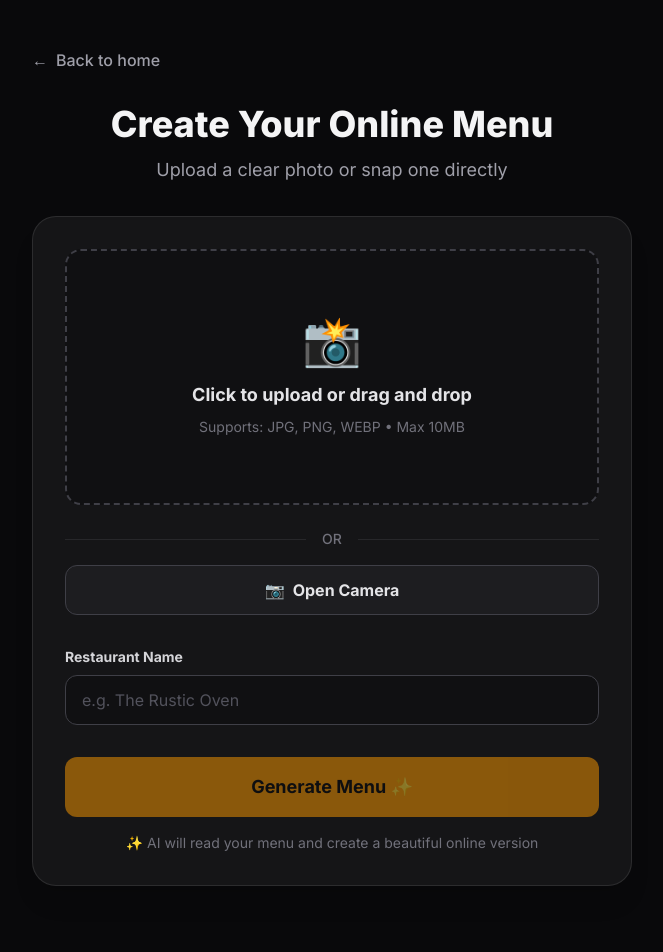
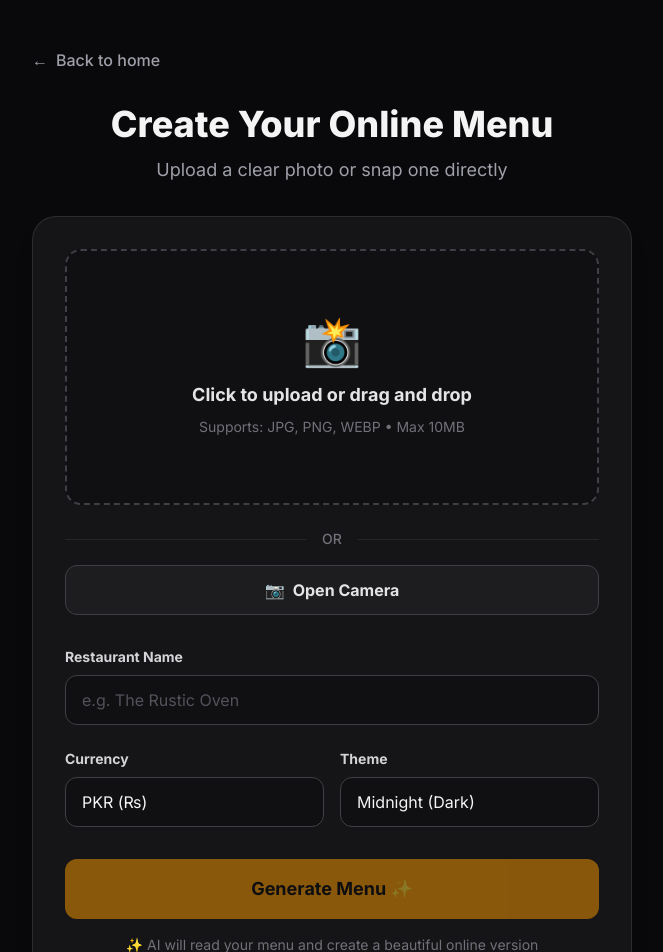
Before and after one commit to NoorullahDev/menu, a Next.js app: page /generate in a window 1280 px wide. Shown: the top 952 px of the page, without its empty margins (308-971 px from the left). Built offline with nearby package versions, Linux system fonts and the light colour scheme; no server answers.

Commit message:
Add currency and theme selection

```diff
--- a/src/app/edit/[id]/page.tsx
+++ b/src/app/edit/[id]/page.tsx
@@ -22,6 +22,7 @@
   categories: MenuCategory[];
   prep_time?: string;
   theme?: 'midnight' | 'ivory' | 'crimson' | 'forest';
+  currency?: string;
 }
 
 export default function EditMenuPage({ params }: { params: Promise<{ id: string }> }) {
@@ -329,7 +330,7 @@
             />
           </div>
 
-          <div className="grid grid-cols-1 md:grid-cols-1 gap-6 pt-4 border-t border-white/10">
+          <div className="grid grid-cols-1 md:grid-cols-2 gap-6 pt-4 border-t border-white/10">
             <div>
               <label className="block text-xs font-bold text-zinc-400 mb-2 uppercase tracking-wide">Estimated Prep Time</label>
               <input
@@ -340,6 +341,22 @@
                 placeholder="e.g. 15-20 minutes"
               />
               <p className="text-xs text-zinc-500 mt-1">Shown to customers while viewing the menu.</p>
+            </div>
+            <div>
+              <label className="block text-xs font-bold text-zinc-400 mb-2 uppercase tracking-wide">Currency</label>
+              <select
+                value={menuData.currency || 'PKR'}
+                onChange={(e) => setMenuData({ ...menuData, currency: e.target.value })}
+                className="w-full font-medium bg-black/20 border border-zinc-800 rounded-xl p-3 focus:outline-none focus:ring-2 focus:ring-amber-500/30 focus:border-amber-500 transition-all text-zinc-100 appearance-none"
+              >
+                <option value="PKR">PKR (₨)</option>
+                <option value="USD $">USD ($)</option>
+                <option value="EUR €">EUR (€)</option>
+                <option value="GBP £">GBP (£)</option>
+                <option value="INR ₹">INR (₹)</option>
+                <option value="Rs.">Rs.</option>
+              </select>
+              <p className="text-xs text-zinc-500 mt-1">Currency used for all item prices.</p>
             </div>
           </div>
           {/* THEME SELECTOR */}
@@ -411,15 +428,17 @@
                           />
                         </div>
                         {/* Price */}
-                        <div className="w-full sm:w-32 shrink-0">
-                          <label className="block text-xs font-semibold text-zinc-500 mb-1">Price (Rs.)</label>
-                          <div className="relative">
-                            <span className="absolute left-3 top-1/2 -translate-y-1/2 text-zinc-500 font-medium text-sm">Rs.</span>
+                        <div className="w-full sm:w-40 shrink-0">
+                          <label className="block text-xs font-semibold text-zinc-500 mb-1">Price</label>
+                          <div className="flex bg-black/20 border border-zinc-800 rounded-lg focus-within:ring-2 focus-within:ring-amber-500/30 focus-within:border-amber-500 transition-all overflow-hidden">
+                            <span className="flex items-center justify-center px-3 text-zinc-500 font-medium text-sm border-r border-zinc-800 bg-black/40 whitespace-nowrap">
+                              {menuData.currency || 'PKR'}
+                            </span>
                             <input
                               type="number"
                               value={item.price === 0 ? '' : item.price}
                               onChange={(e) => handleItemChange(catIndex, itemIndex, 'price', e.target.value)}
-                              className="w-full bg-black/20 border border-zinc-800 rounded-lg p-2 pl-9 focus:outline-none focus:ring-2 focus:ring-amber-500/30 focus:border-amber-500 transition-all text-amber-500 font-bold"
+                              className="w-full bg-transparent p-2 focus:outline-none text-amber-500 font-bold min-w-[60px]"
                             />
                           </div>
                         </div>
--- a/src/app/generate/page.tsx
+++ b/src/app/generate/page.tsx
@@ -12,6 +12,8 @@
   const [isDragging, setIsDragging] = useState(false);
   const [menuId, setMenuId] = useState<string | null>(null);
   const [copySuccess, setCopySuccess] = useState(false);
+  const [currency, setCurrency] = useState('PKR');
+  const [theme, setTheme] = useState<'midnight' | 'ivory' | 'crimson' | 'forest'>('midnight');
 
   const fileInputRef = useRef<HTMLInputElement>(null);
 
@@ -88,7 +90,7 @@
       const { data, error } = await supabase.from('menus').insert({
         restaurant_name: menuData.restaurant_name,
         slug: slug,
-        menu_data: menuData
+        menu_data: { ...menuData, currency, theme }
       }).select().single();
 
       if (error) {
@@ -232,6 +234,44 @@
                 />
               </div>
 
+              {/* CURRENCY & THEME */}
+              <div className="mt-6 grid grid-cols-1 sm:grid-cols-2 gap-4">
+                <div>
+                  <label htmlFor="currency" className="block text-sm font-bold text-zinc-300 mb-2">
+                    Currency
+                  </label>
+                  <select
+                    id="currency"
+                    value={currency}
+                    onChange={(e) => setCurrency(e.target.value)}
+                    className="w-full bg-black/20 rounded-xl border border-zinc-700 px-4 py-3 outline-none focus:border-amber-500 focus:ring-2 focus:ring-amber-500/20 transition-all text-zinc-100 appearance-none"
+                  >
+                    <option value="PKR">PKR (₨)</option>
+                    <option value="USD $">USD ($)</option>
+                    <option value="EUR €">EUR (€)</option>
+                    <option value="GBP £">GBP (£)</option>
+                    <option value="INR ₹">INR (₹)</option>
+                    <option value="Rs.">Rs.</option>
+                  </select>
+                </div>
+                <div>
+                  <label htmlFor="theme" className="block text-sm font-bold text-zinc-300 mb-2">
+                    Theme
+                  </label>
+                  <select
+                    id="theme"
+                    value={theme}
+                    onChange={(e) => setTheme(e.target.value as any)}
+                    className="w-full bg-black/20 rounded-xl border border-zinc-700 px-4 py-3 outline-none focus:border-amber-500 focus:ring-2 focus:ring-amber-500/20 transition-all text-zinc-100 appearance-none"
+                  >
+                    <option value="midnight">Midnight (Dark)</option>
+                    <option value="ivory">Ivory (Light)</option>
+                    <option value="crimson">Crimson (Red)</option>
+                    <option value="forest">Forest (Green)</option>
+                  </select>
+                </div>
+              </div>
+
               {/* SUBMIT BUTTON */}
               <button
                 onClick={handleGenerate}
--- a/src/components/ClientMenuDisplay.tsx
+++ b/src/components/ClientMenuDisplay.tsx
@@ -21,6 +21,7 @@
   categories: MenuCategory[];
   prep_time?: string;
   theme?: 'midnight' | 'ivory' | 'crimson' | 'forest';
+  currency?: string;
 }
 
 const THEMES = {
@@ -241,7 +242,7 @@
                         )}
 
                         <span className={`font-extrabold ${t.accentTextOnly} mt-2 block text-lg`}>
-                          ₹{item.price}
+                          {menuData.currency || 'PKR'} {item.price}
                         </span>
                       </div>
                     </div>
```
